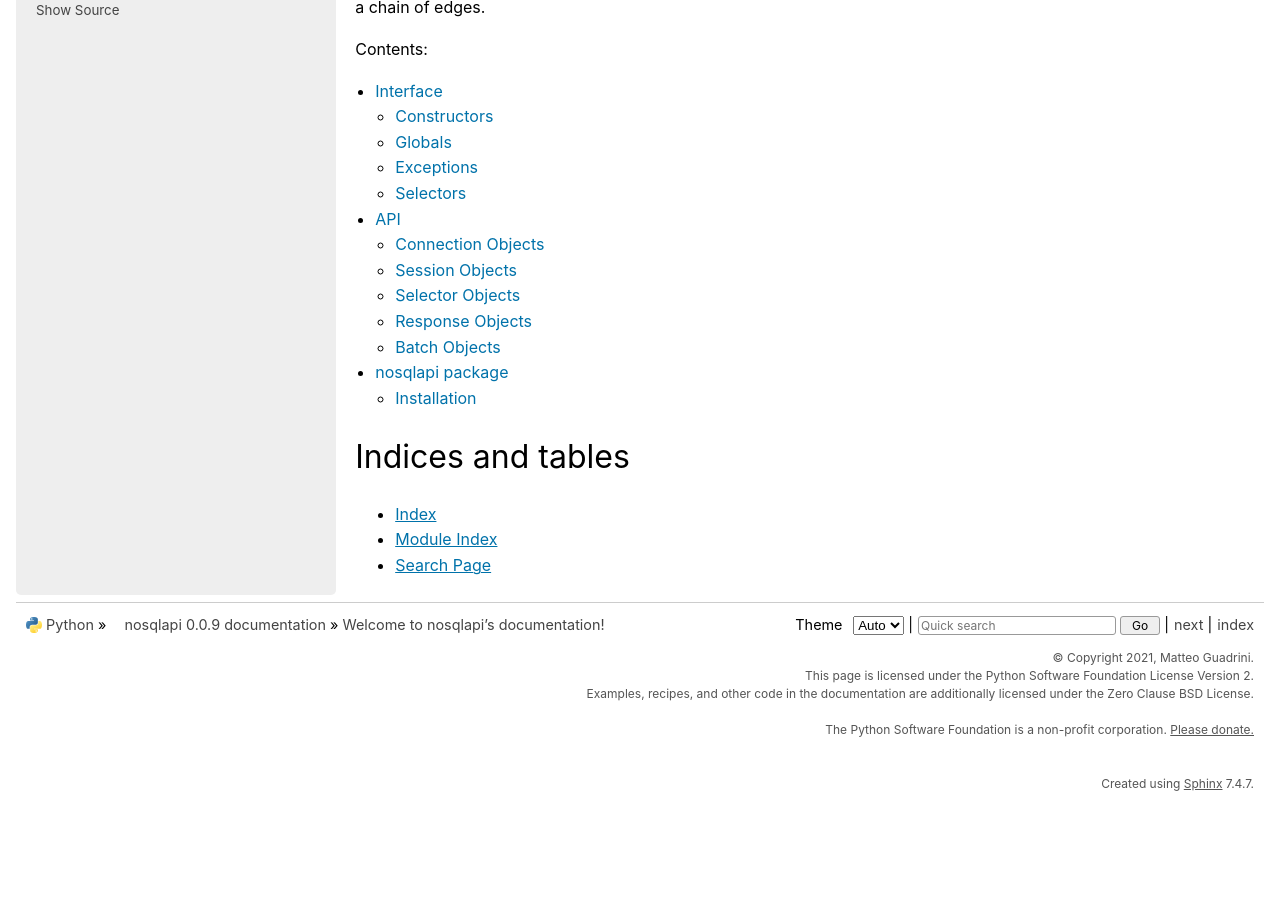
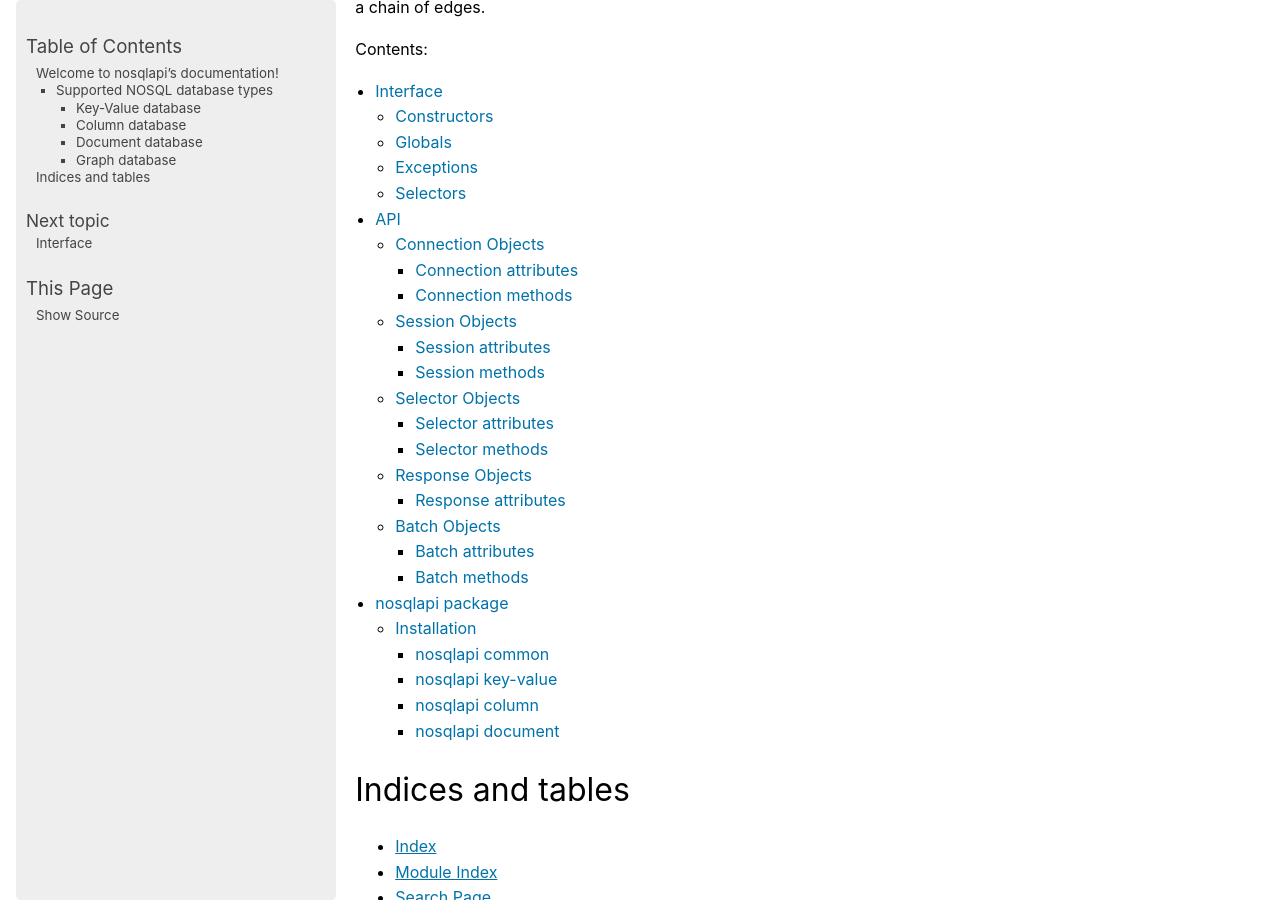
Before and after one commit to MatteoGuadrini/nosqlapi, a Sphinx documentation site: the page built from docs/source/index.rst, in a window 1280 px wide and 900 px high, scrolled down 1470 px. Built offline with Sphinx 7.4.7, drawn with Linux system fonts in a browser that asks for light colours; before the commit the page ends 2272 px from its top, so only the background shows below that; some of the changed lines change nothing that is shown.

Commit message:
Add doc package

```diff
--- a/docs/source/index.rst
+++ b/docs/source/index.rst
@@ -63,7 +63,7 @@ Graph databases are similar to 1970s network model databases in that both repres
 but network-model databases operate at a lower level of abstraction and lack easy traversal over a chain of edges.
 
 .. toctree::
-   :maxdepth: 2
+   :maxdepth: 3
    :caption: Contents:
 
    interface
--- a/docs/source/package.rst
+++ b/docs/source/package.rst
@@ -19,3 +19,4 @@ To install the nosqlapi package, run ``pip`` as follows:
    nosqlapi_common
    nosqlapi_kv
    nosqlapi_column
+   nosqlapi_doc
```
